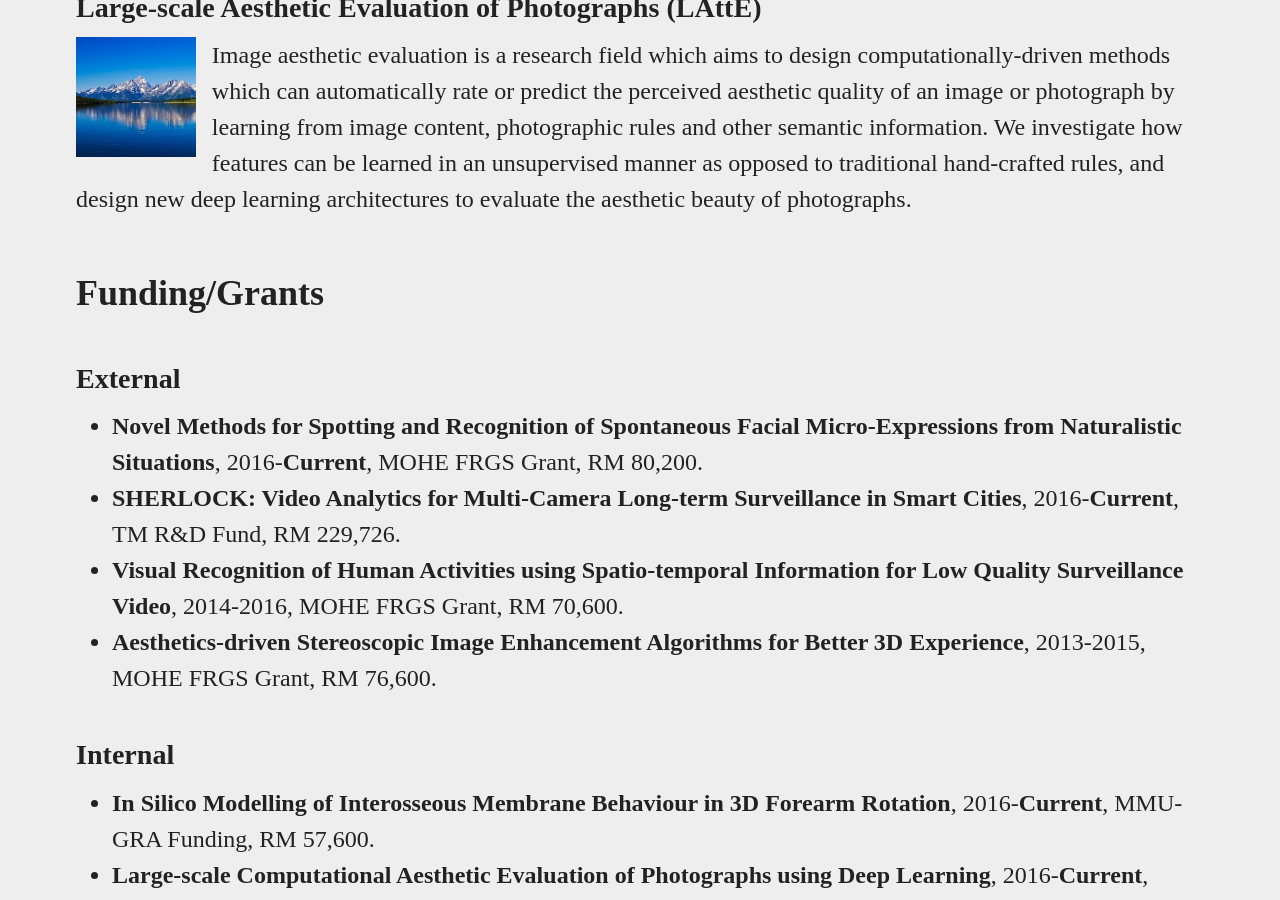
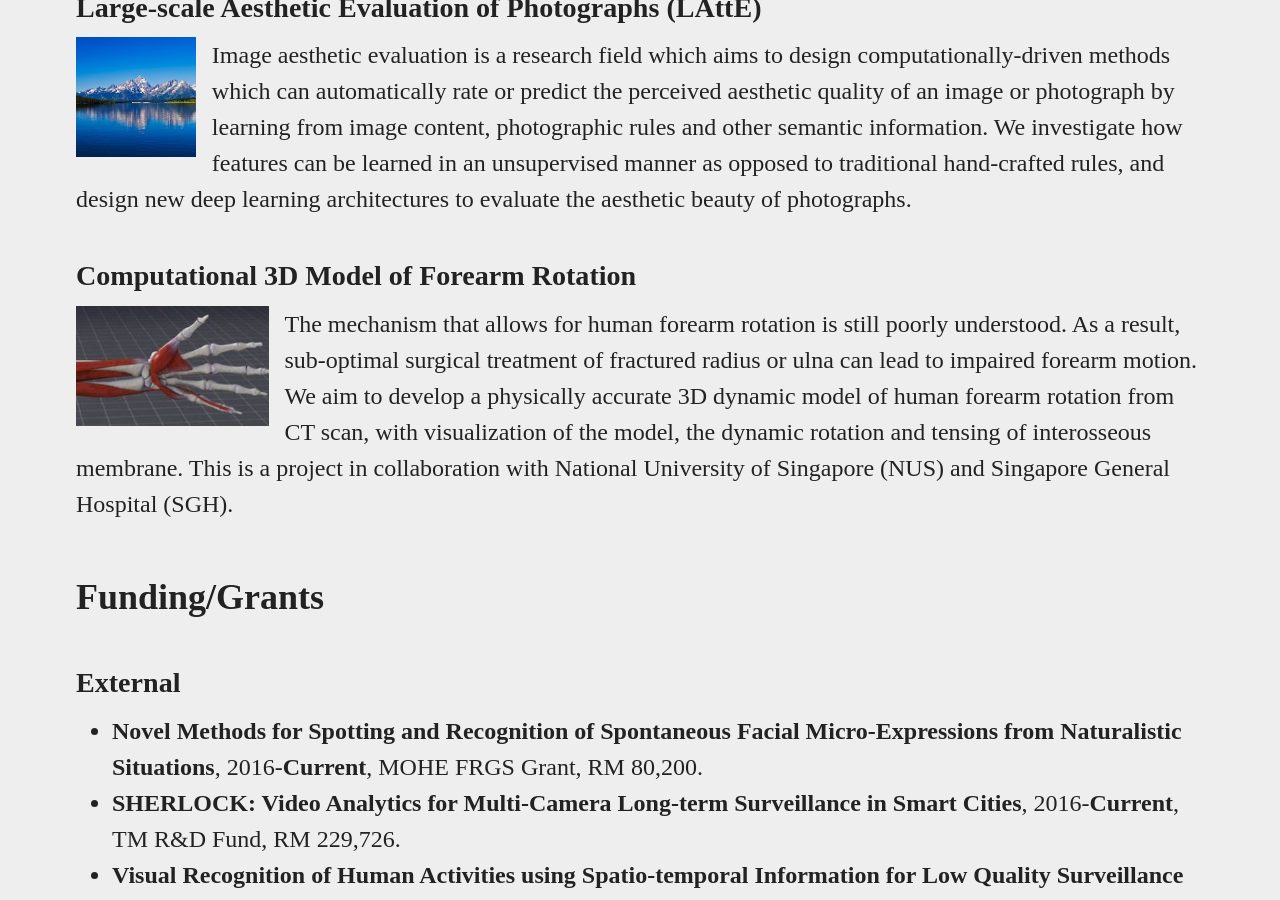
Before and after one commit to viprlab/viprlab.github.io, a Jekyll site: the page built from research.md, in a window 1280 px wide and 900 px high, scrolled down 1430 px. Built offline with Jekyll 4.4.1, drawn with Linux system fonts in a browser that asks for light colours.

Commit message:
new research project added

```diff
--- a/research.md
+++ b/research.md
@@ -37,6 +37,13 @@ Image aesthetic evaluation is a research field which aims to design computationa
 {: #proj-description}
 {% include clearfloat.html prevfloat="left" %}
 
+### Computational 3D Model of Forearm Rotation
+
+{% include imagethumbnailblock.html align="left" url="/images/3dforearm.png" height="120px" padding="right" %}
+The mechanism that allows for human forearm rotation is still poorly understood. As a result, sub-optimal surgical treatment of fractured radius or ulna can lead to impaired forearm motion. We aim to develop a physically accurate 3D dynamic model of human forearm rotation from CT scan, with visualization of the model, the dynamic rotation and tensing of interosseous membrane. This is a project in collaboration with National University of Singapore (NUS) and Singapore General Hospital (SGH).
+{: #proj-description}
+{% include clearfloat.html prevfloat="left" %}
+
 ## Funding/Grants
 
 ### External
```
Also changed, not shown: images/3dforearm.png (added).
